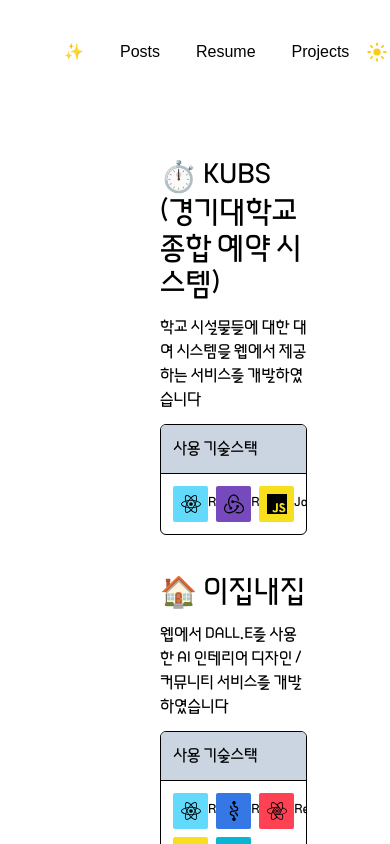
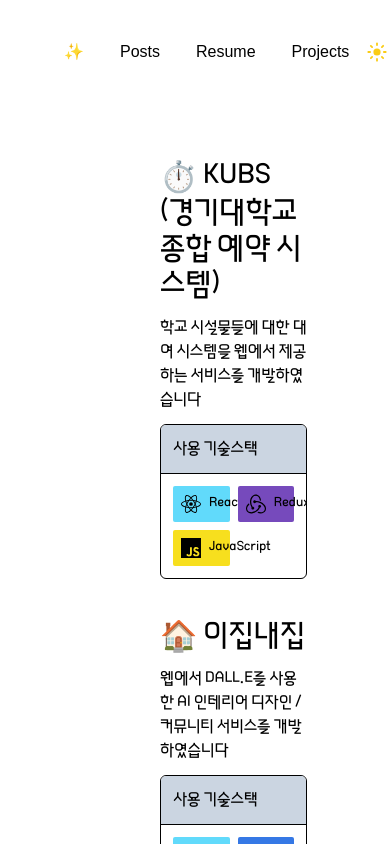
Before and after one commit to SWARVY/Caffhheiene_web, a Next.js app in the folder caffhheiene/: page /projects in a window 390 px wide. Shown: the top 844 px of the page. Built offline with nearby package versions, Linux system fonts and the light colour scheme; a web font is replaced by a local one.

Commit message:
feat : Previous projects의 사용 기술스택 항목 반응형 디자인 추가

```diff
--- a/caffhheiene/src/containers/resume/PreviousProjects.tsx
+++ b/caffhheiene/src/containers/resume/PreviousProjects.tsx
@@ -13,7 +13,7 @@
               <h1 className="p-3">사용 기술스택</h1>
             </div>
             <hr className="border-black" />
-            <div className="grid grid-cols-3 p-3 gap-2">
+            <div className="grid grid-cols-2 md:grid-cols-3 p-3 gap-2">
               {data.stack.map((tech, idx) => (
                 <Badge key={idx} svgImage={tech.svg} name={tech.name} color={tech.color} />
               ))}
```
